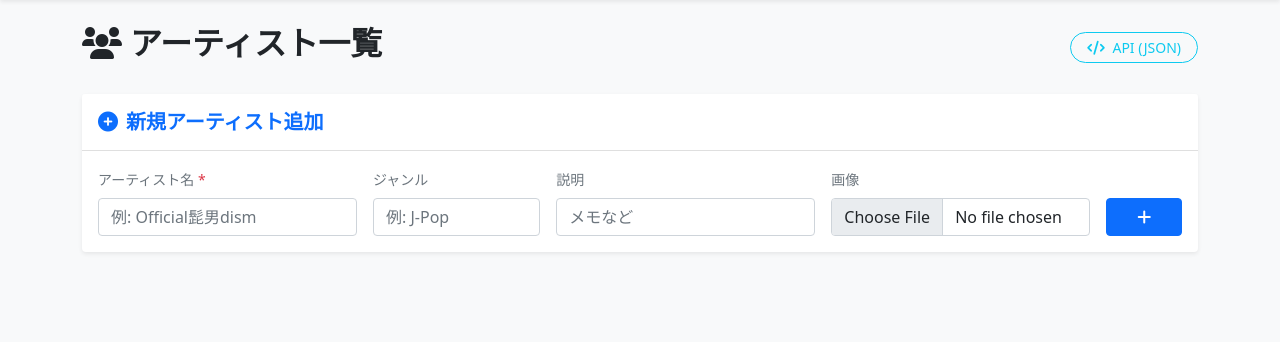
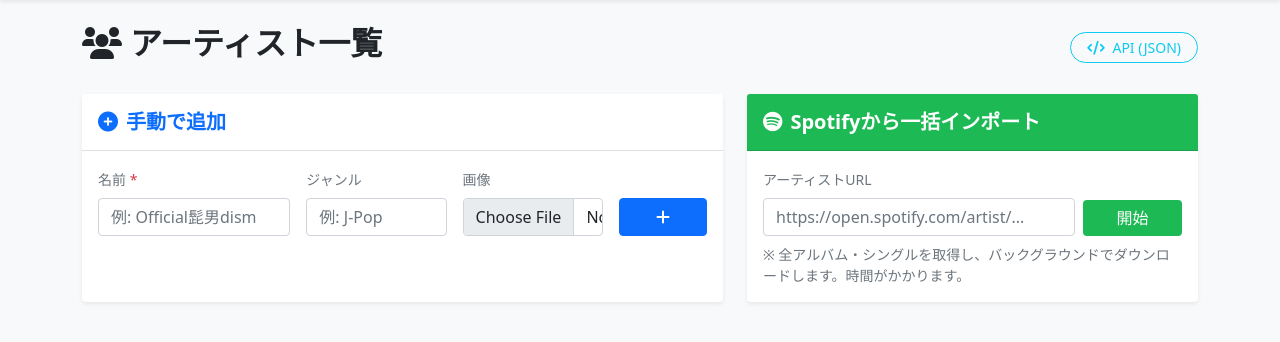
Before and after one commit to yuki-appdevorg/Music_Server_SpotifySupport, a Flask app: template templates/index.html in a window 1280 px wide. Shown: the part 56-398 px from the top of the page. Run offline with Flask 3, Linux system fonts and the light colour scheme; the template is opened without the code that fills it, so the values that code supplies are empty.

Commit message:
Update index.html

```diff
--- a/templates/index.html
+++ b/templates/index.html
@@ -33,32 +33,56 @@
             </a>
         </div>
 
-        <div class="card mb-5 border-0 shadow-sm">
+        <div class="row mb-5 g-4">
+            <!-- Add Artist Manually -->
+            <div class="col-lg-7">
+                <div class="card border-0 shadow-sm h-100">
                     <div class="card-header bg-white py-3">
-                <h5 class="mb-0 fw-bold text-primary"><i class="fas fa-plus-circle me-2"></i>新規アーティスト追加</h5>
+                        <h5 class="mb-0 fw-bold text-primary"><i class="fas fa-plus-circle me-2"></i>手動で追加</h5>
                     </div>
                     <div class="card-body">
                         <form action="/admin/artist/add" method="post" enctype="multipart/form-data" class="row g-3 align-items-end">
-                    <div class="col-md-3">
-                        <label class="form-label small text-muted">アーティスト名 <span class="text-danger">*</span></label>
+                            <div class="col-md-4">
+                                <label class="form-label small text-muted">名前 <span class="text-danger">*</span></label>
                                 <input type="text" name="name" class="form-control" required placeholder="例: Official髭男dism">
                             </div>
-                    <div class="col-md-2">
+                            <div class="col-md-3">
                                 <label class="form-label small text-muted">ジャンル</label>
                                 <input type="text" name="genre" class="form-control" placeholder="例: J-Pop">
-                    </div>
-                    <div class="col-md-3">
-                        <label class="form-label small text-muted">説明</label>
-                        <input type="text" name="description" class="form-control" placeholder="メモなど">
                             </div>
                             <div class="col-md-3">
                                 <label class="form-label small text-muted">画像</label>
                                 <input type="file" name="image" class="form-control" accept="image/*">
                             </div>
-                    <div class="col-md-1">
+                            <div class="col-md-2">
                                 <button class="btn btn-primary w-100"><i class="fas fa-plus"></i></button>
                             </div>
                         </form>
+                    </div>
+                </div>
+            </div>
+
+            <!-- Auto Import from Spotify -->
+            <div class="col-lg-5">
+                <div class="card border-0 shadow-sm h-100">
+                    <div class="card-header bg-success text-white py-3" style="background-color: #1DB954 !important;">
+                        <h5 class="mb-0 fw-bold"><i class="fab fa-spotify me-2"></i>Spotifyから一括インポート</h5>
+                    </div>
+                    <div class="card-body">
+                        <form action="/admin/artist/import" method="post" class="row g-2 align-items-end">
+                            <div class="col-9">
+                                <label class="form-label small text-muted">アーティストURL</label>
+                                <input type="url" name="url" class="form-control" required placeholder="https://open.spotify.com/artist/...">
+                            </div>
+                            <div class="col-3">
+                                <button class="btn btn-success w-100" style="background-color: #1DB954; border:none;">開始</button>
+                            </div>
+                        </form>
+                        <p class="small text-muted mt-2 mb-0">
+                            ※ 全アルバム・シングルを取得し、バックグラウンドでダウンロードします。時間がかかります。
+                        </p>
+                    </div>
+                </div>
             </div>
         </div>
 
@@ -132,15 +156,14 @@
                     <button type="button" class="btn-close btn-close-white" data-bs-dismiss="modal"></button>
                 </div>
                 <div class="modal-body">
-                    <h6>1. 音質について</h6>
-                    <p class="small text-muted">すべてのアップロード・インポートは自動的に最高音質（MP3 320kbps）に変換・統一されます。</p>
+                    <h6>1. アーティストの管理</h6>
+                    <ul class="small text-muted">
+                        <li><strong>手動追加:</strong> 名前と画像を指定して空のアーティストを作成します。</li>
+                        <li><strong>Spotify一括インポート:</strong> アーティストURLを入力すると、名前・画像・全アルバム・全曲を自動で取得・ダウンロードします（推奨）。</li>
+                    </ul>
                     <hr>
-                    <h6>2. アルバム・曲の追加</h6>
-                    <p class="small text-muted">アーティスト詳細画面からアルバムを追加し、その中で曲を管理します。</p>
-                    <ul class="small text-muted">
-                        <li><strong>ファイルアップロード:</strong> 動画ファイル(mp4等)も音声のみ抽出して登録可能です。</li>
-                        <li><strong>URLインポート:</strong> YouTube等のURLから最高音質でダウンロードします。</li>
-                    </ul>
+                    <h6>2. アルバム・曲の管理</h6>
+                    <p class="small text-muted">アーティスト詳細画面から個別にアルバムを追加したり、曲をアップロードできます。</p>
                 </div>
             </div>
         </div>
```
Lines whose indentation alone changed are shown as unchanged.
